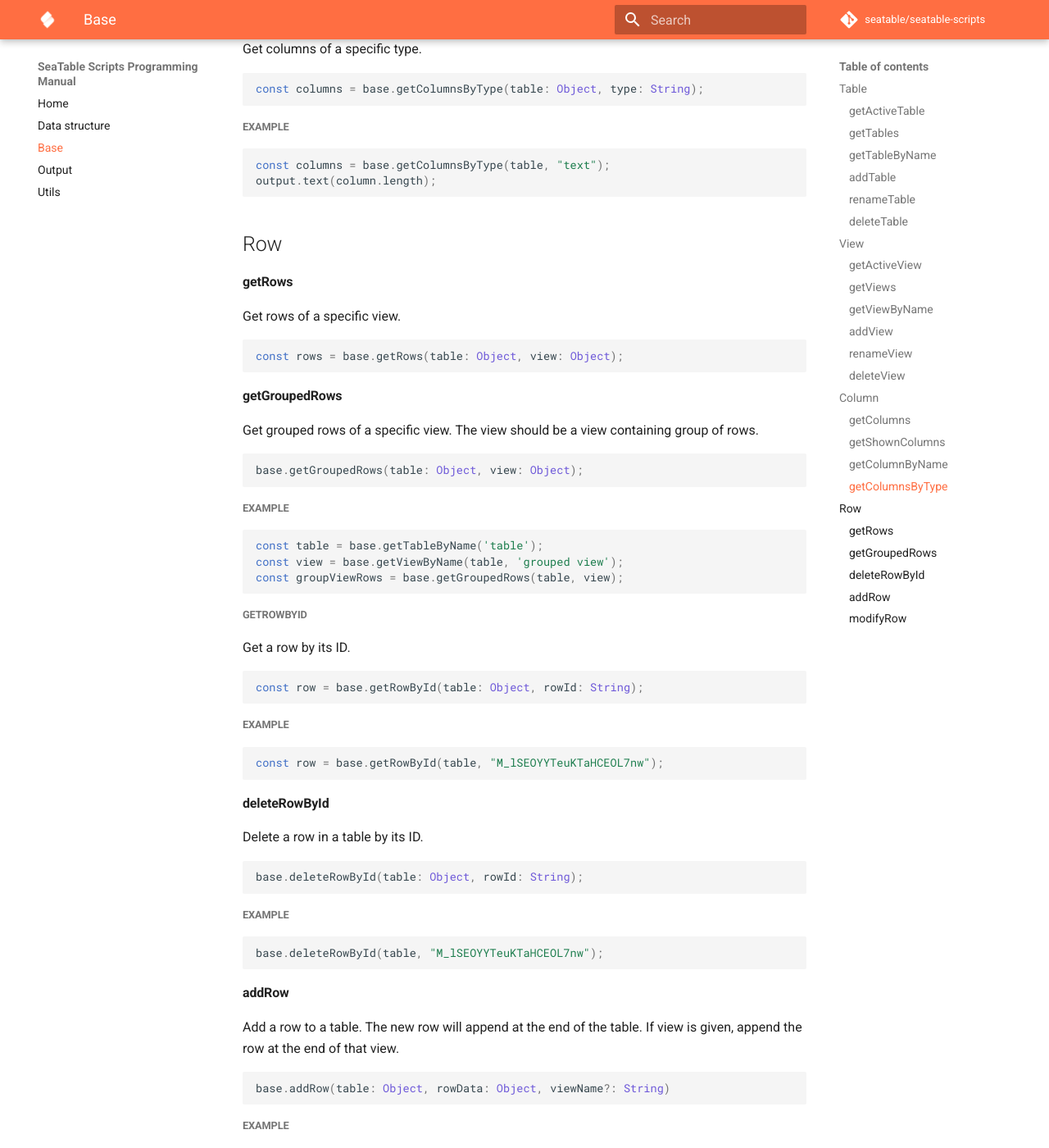
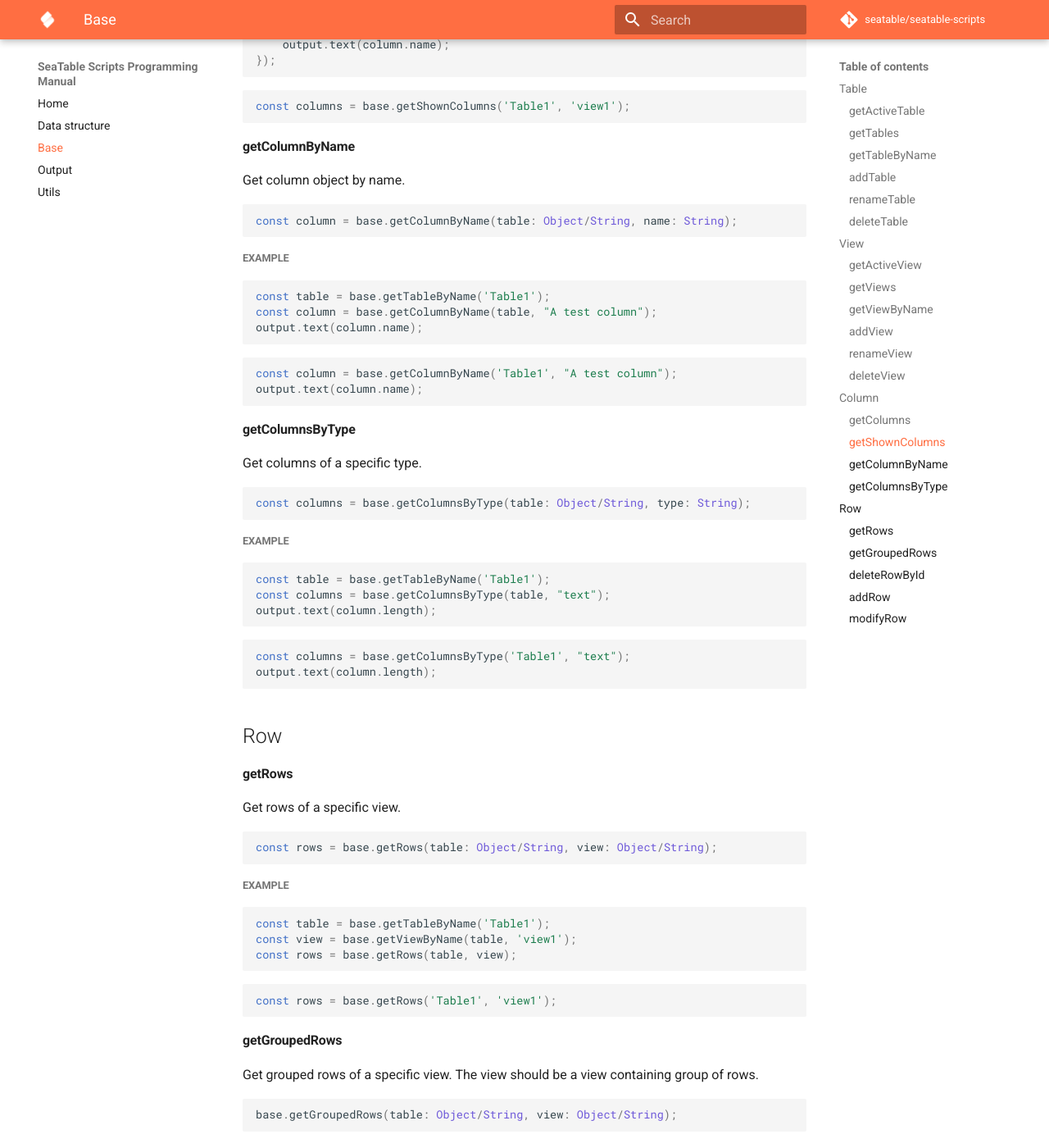
Before and after one commit to seatable/seatable-scripts, an MkDocs documentation site: the page built from manual/base.md, in a window 1280 px wide and 1400 px high, scrolled down 3830 px. Shown: the whole window at 82% size. Built offline with MkDocs 1.6.1 and Material for MkDocs 9.7.7, drawn with Linux system fonts in a browser that asks for light colours; comment, search, counter and statistics services are not loaded; some of the changed text lies outside the part shown.

Commit message:
change api

````diff
--- a/manual/base.md
+++ b/manual/base.md
@@ -84,6 +84,10 @@ output.text(view.name);
 
 Get all views of a table.
 
+```javascript
+const view = base.getViews(table: Object/String, viewName: String);
+```
+
 ##### Example
 
 ```javascript
@@ -92,12 +96,16 @@ const views = base.getViews(table);
 output.text(views.length);
 ```
 
+```javascript
+const views = base.getViews('Table1');
+```
+
 #### getViewByName
 
 Get a view by table object and view name.
 
 ```javascript
-const view = base.getViewByName(table: Object, viewName: String);
+const view = base.getViewByName(table: Object/String, viewName: String);
 ```
 
 ##### Example
@@ -108,12 +116,17 @@ const view = base.getViewByName(table, 'View Name');
 output.text(view.name);
 ```
 
+```javascript
+const view = base.getViewByName('Table1', 'View Name');
+output.text(view.name);
+```
+
 #### addView
 
 Add a view to a table
 
 ```javascript
-base.addView(table: Object, viewName: String);
+base.addView(table: Object/String, viewName: String);
 ```
 
 ##### Example
@@ -123,12 +136,16 @@ const table = base.getTableByName('Table1');
 base.addView(table, 'view1');
 ```
 
+```javascript
+base.addView('Table1', 'view1');
+```
+
 #### renameView
 
 Rename a view
 
 ```javascript
-base.renameView(table: Object, currentViewName: String, newViewName: String);
+base.renameView(table: Object/String, currentViewName: String, newViewName: String);
 ```
 
 ##### Example
@@ -138,19 +155,22 @@ const table = base.getTableByName('Table1');
 base.renameView(table, 'view1', 'view2');
 ```
 
+```javascript
+base.renameView('Table1', 'view1', 'view2');
+```
+
 #### deleteView
 
 Delete a view
 
 ```javascript
-base.deleteView(table: Object, viewName: String);
+base.deleteView(table: Object/String, viewName: String);
 ```
 
 ##### Example
 
 ```javascript
-const table = base.getTableByName('Table1');
-base.deleteView(table, 'view2');
+base.deleteView('Table1', 'view2');
 ```
 
 ## Column
@@ -160,13 +180,14 @@ base.deleteView(table, 'view2');
 Get columns of a table.
 
 ```javascript
-base.getColumns(table: Object);
+base.getColumns(table: Object/String);
 ```
 
 
 ###### Example
 
 ```javascript
+const table = base.getTableByName('Table1');
 const columns = base.getColumns(table);
 
 column.forEach((column) => {
@@ -174,13 +195,16 @@ column.forEach((column) => {
 })
 ```
 
+```javascript
+const columns = base.getColumns('Table1');
+```
 
 #### getShownColumns
 
 Get all visible columns in a view
 
 ```javascript
-const columns = base.getShownColumns(table: Object, view: Object);
+const columns = base.getShownColumns(table: Object/String, view: Object/String);
 ```
 
 ##### Example
@@ -192,18 +216,28 @@ column.forEach((column) => {
 });
 ```
 
+```javascript
+const columns = base.getShownColumns('Table1', 'view1');
+```
+
 #### getColumnByName
 
 Get column object by name.
 
 ```javascript
-const column = base.getColumnByName(table: Object, name: String);
+const column = base.getColumnByName(table: Object/String, name: String);
 ```
 
 ##### Example
 
 ```javascript
+const table = base.getTableByName('Table1');
 const column = base.getColumnByName(table, "A test column");
+output.text(column.name);
+```
+
+```javascript
+const column = base.getColumnByName('Table1', "A test column");
 output.text(column.name);
 ```
 
@@ -212,13 +246,19 @@ output.text(column.name);
 Get columns of a specific type.
 
 ```javascript
-const columns = base.getColumnsByType(table: Object, type: String);
+const columns = base.getColumnsByType(table: Object/String, type: String);
 ```
 
 ##### Example
 
 ```javascript
+const table = base.getTableByName('Table1');
 const columns = base.getColumnsByType(table, "text");
+output.text(column.length);
+```
+
+```javascript
+const columns = base.getColumnsByType('Table1', "text");
 output.text(column.length);
 ```
 
@@ -229,7 +269,19 @@ output.text(column.length);
 Get rows of a specific view.
 
 ```javascript
-const rows = base.getRows(table: Object, view: Object);
+const rows = base.getRows(table: Object/String, view: Object/String);
+```
+
+##### Example
+
+```javascript
+const table = base.getTableByName('Table1');
+const view = base.getViewByName(table, 'view1');
+const rows = base.getRows(table, view);
+```
+
+```javascript
+const rows = base.getRows('Table1', 'view1');
 ```
 
 #### getGroupedRows
@@ -237,7 +289,7 @@ const rows = base.getRows(table: Object, view: Object);
 Get grouped rows of a specific view. The view should be a view containing group of rows.
 
 ```javascript
-base.getGroupedRows(table: Object, view: Object);
+base.getGroupedRows(table: Object/String, view: Object/String);
 ```
 
 ##### Example
@@ -248,12 +300,16 @@ const view = base.getViewByName(table, 'grouped view');
 const groupViewRows = base.getGroupedRows(table, view);
 ```
 
+```javascript
+const groupViewRows = base.getGroupedRows('Table1', 'grouped view');
+```
+
 ##### getRowById
 
 Get a row by its ID.
 
 ```javascript
-const row = base.getRowById(table: Object, rowId: String);
+const row = base.getRowById(table: Object/String, rowId: String);
 ```
 
 ##### Example
@@ -262,12 +318,16 @@ const row = base.getRowById(table: Object, rowId: String);
 const row = base.getRowById(table, "M_lSEOYYTeuKTaHCEOL7nw");
 ```
 
+```javascript
+const row = base.getRowById('Table1', "M_lSEOYYTeuKTaHCEOL7nw");
+```
+
 #### deleteRowById
 
 Delete a row in a table by its ID.
 
 ```javascript
-base.deleteRowById(table: Object, rowId: String);
+base.deleteRowById(table: Object/String, rowId: String);
 ```
 
 ##### Example
@@ -276,12 +336,16 @@ base.deleteRowById(table: Object, rowId: String);
 base.deleteRowById(table, "M_lSEOYYTeuKTaHCEOL7nw");
 ```
 
+```javascript
+base.deleteRowById('Table1', "M_lSEOYYTeuKTaHCEOL7nw");
+```
+
 #### addRow
 
 Add a row to a table. The new row will append at the end of the table. If view is given, append the row at the end of that view.
 
 ```javascript
-base.addRow(table: Object, rowData: Object, viewName?: String)
+base.addRow(table: Object/String, rowData: Object, viewName?: String)
 ```
 
 ##### Example
@@ -295,18 +359,31 @@ base.addRow(table, {'Name': 'Joe Key', 'Age': '18'});
 base.addRow(table, {'Name': 'Joe Key', 'Age': '18'}, 'Default View');
 ```
 
+```javascript
+// use case
+base.addRow('Table1', {'Name': 'Joe Key', 'Age': '18'});
+
+// use case
+base.addRow('Table1', {'Name': 'Joe Key', 'Age': '18'}, 'Default View');
+```
+
 #### modifyRow
 
 Modify a row in a table.
 
 ```javascript
-base.modifyRow(table: Object, row: Object, updateRowData: Object);
+base.modifyRow(table: Object/String, row: Object, updateRowData: Object);
 ```
 
 ##### Example
 
 ```javascript
-const table = base.getTableByName('table');
+const table = base.getTableByName('Table1');
 const row = base.getRowById(table, "M_lSEOYYTeuKTaHCEOL7nw");
 base.modifyRow(table, row, {'Name': 'new name', 'number': 100});
 ```
+
+```javascript
+const row = base.getRowById('Table1', "M_lSEOYYTeuKTaHCEOL7nw");
+base.modifyRow('Table1', row, {'Name': 'new name', 'number': 100});
+```
````
